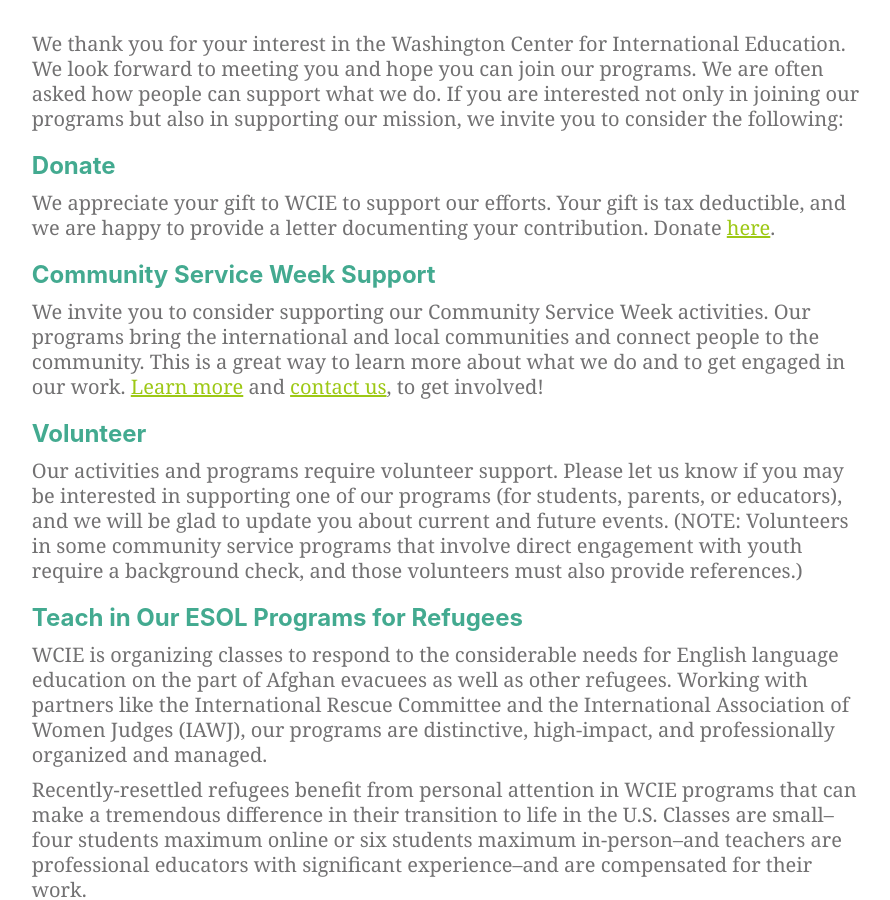
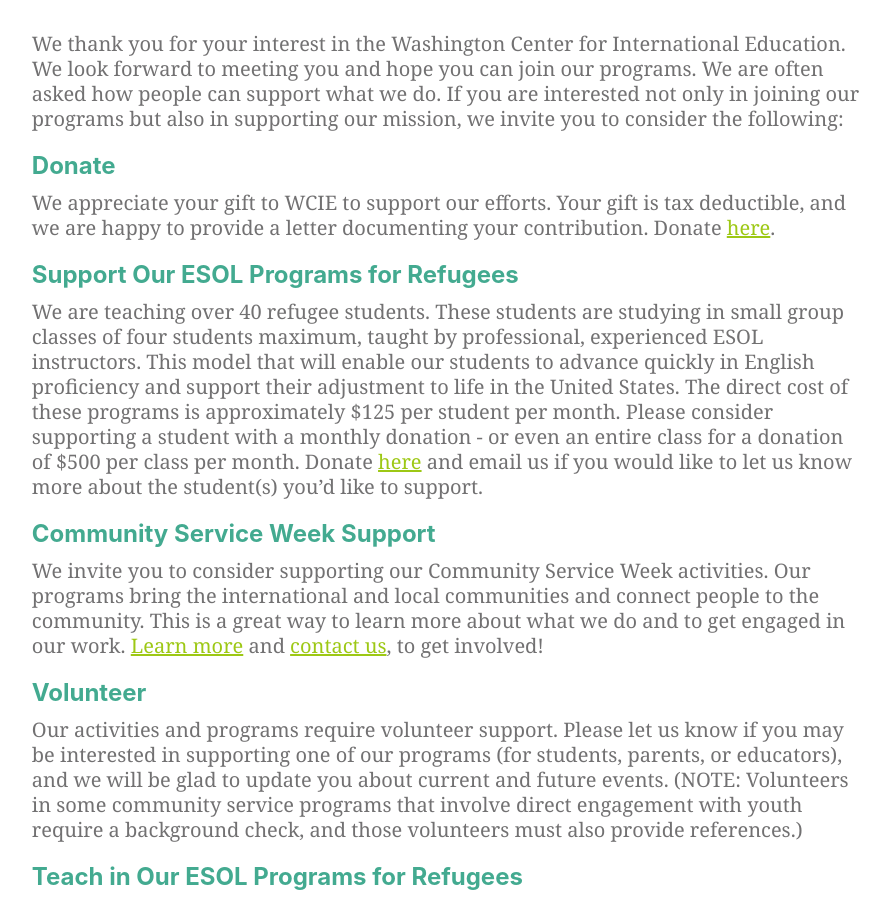
Before and after one commit to washingtoncie/washingtoncie.github.io, a Jekyll site: the page built from _pages/support.md, in a window 1280 px wide and 900 px high, scrolled down 595 px. Shown: the whole window, without its empty margins (191-1081 px from the left). Built offline with Jekyll 4.4.1, drawn with Linux system fonts in a browser that asks for light colours.

Commit message:
Add support info on ESOL page

```diff
--- a/_pages/support.md
+++ b/_pages/support.md
@@ -8,6 +8,10 @@
 ## Donate
 
 We appreciate your gift to WCIE to support our efforts. Your gift is tax deductible, and we are happy to provide a letter documenting your contribution. Donate [here](https://www.paypal.com/donate/?hosted_button_id=2KPCUXRC6MV66).
+
+## Support Our ESOL Programs for Refugees
+
+We are teaching over 40 refugee students. These students are studying in small group classes of four students maximum, taught by professional, experienced ESOL instructors. This model that will enable our students to advance quickly in English proficiency and support their adjustment to life in the United States. The direct cost of these programs is approximately $125 per student per month. Please consider supporting a student with a monthly donation - or even an entire class for a donation of $500 per class per month. Donate [here](https://www.paypal.com/donate/?hosted_button_id=2KPCUXRC6MV66) and email us if you would like to let us know more about the student(s) you’d like to support.
 
 ## Community Service Week Support
 
```
Also changed, not shown: _pages/community-service/refugee-resettlement/esol-programs-for-refugees.md (+1 -1 lines).
